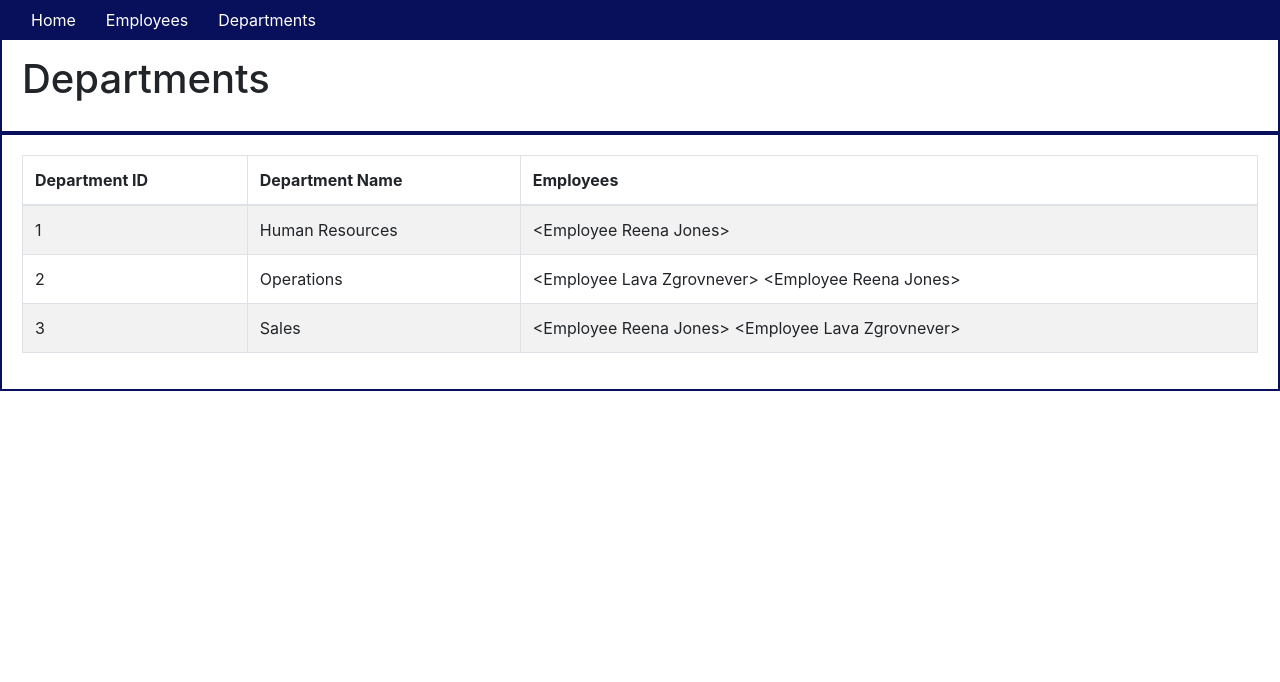
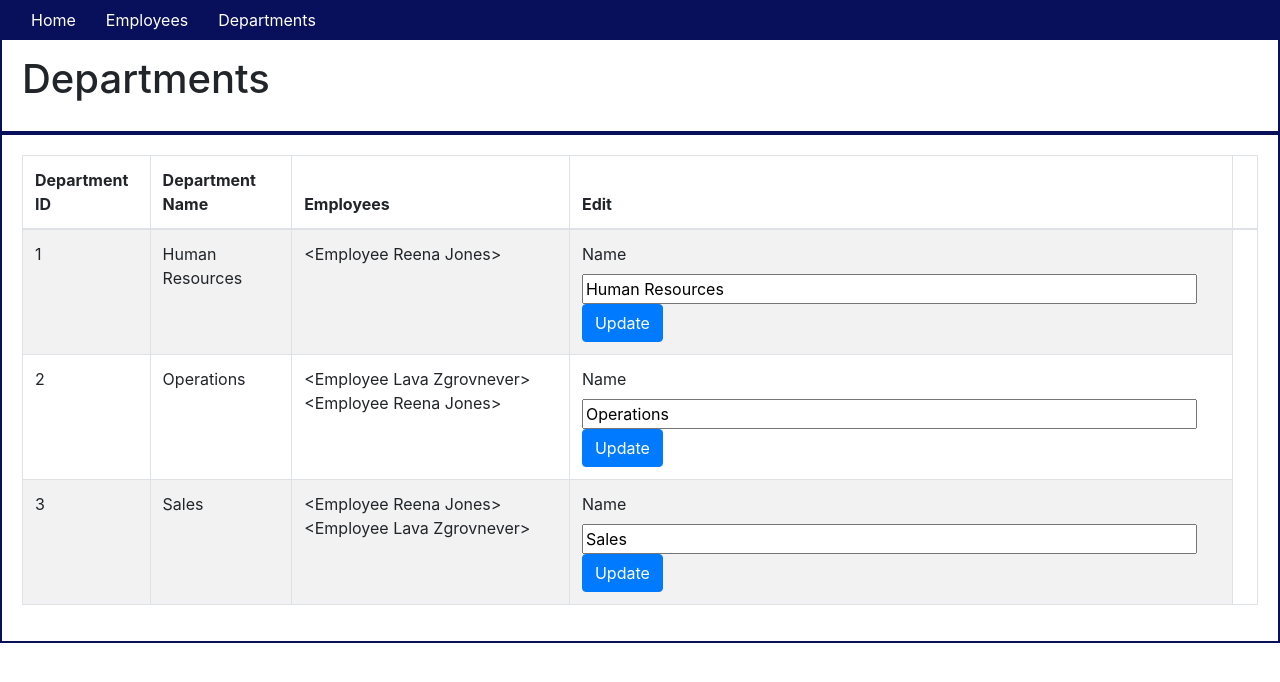
Before and after one commit to chrishaining/Flask-HR-Database, a Flask app: page /departments in a window 1280 px wide. Shown: the top 682 px of the page. Run offline with Flask 2, Linux system fonts and the light colour scheme; data comes from the database, SQL or seed files in the repository; both versions use the stored data as it was after the commit; some libraries are stand-ins or nearby versions.

Commit message:
user can edit a department name

```diff
--- a/app/routes.py
+++ b/app/routes.py
@@ -90,3 +90,12 @@ def show_departments():
     employees = Employee.query.all()
     departments = Department.query.all()
     return render_template('departments.html', title="Departments", employees=employees, departments=departments)
+
+@app.route('/departments/<int:department_id>/update', methods=['POST'])
+def update_department(department_id):
+    new_name = request.form.get("new_name")
+    department_id = request.form.get("department_id")
+    department = Department.query.filter_by(id=department_id).first()
+    department.name = new_name
+    db.session.commit()
+    return redirect('/departments')
--- a/app/templates/departments.html
+++ b/app/templates/departments.html
@@ -10,6 +10,8 @@
                 <th>Department ID</th>
                 <th>Department Name</th>
                 <th>Employees</th>
+                <th>Edit</th>
+                <th></th>
             </thead>
             <tbody>
                 {% for department in departments %}
@@ -20,6 +22,18 @@
                     <td>
                         {% for department_employee in department.employees %} {{department_employee}} {% endfor %}
                     </td>
+
+                    <td>
+                        <form method="POST" action="/departments/{{department.id}}/update">
+                            <input type="hidden" value="{{department.id}}" name="department_id">
+                            <label for="name">Name</label>
+                            <input type="text" value="{{department.name}}" name="new_name" size="55"><br>
+                            <button type="submit" class="btn btn-primary" value="Update">Update</button>
+                        </form>
+                    </td>
+
+
+
                 </tr>
                 {% endfor %}
             </tbody>
```
Also changed, not shown: app.db.
